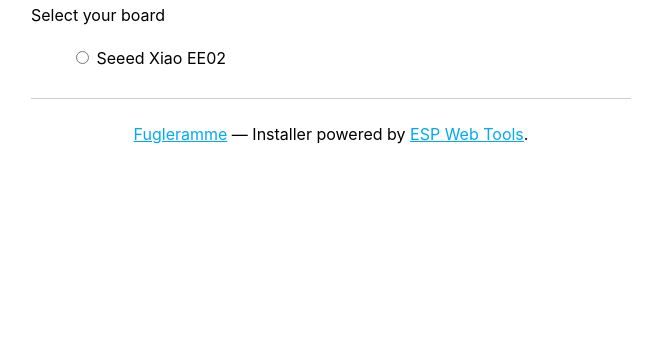
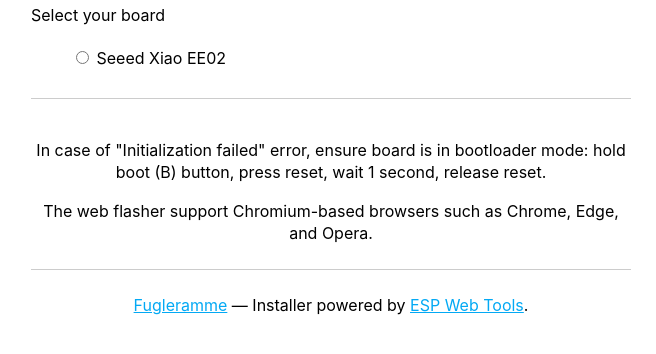
Before and after one commit to fugleramme/clients, a plain HTML site: page xiao-arduino/web/index.html in a window 1280 px wide. Shown: the part 96-450 px from the top of the page, without its empty margins (309-965 px from the left). Drawn offline with Linux system fonts and the light colour scheme.

Commit message:
Update footer with error handling and browser support info
Added instructions for handling initialization errors and browser support.

```diff
--- a/xiao-arduino/web/index.html
+++ b/xiao-arduino/web/index.html
@@ -96,6 +96,10 @@
       </p>
 
       <div class="footer">
+        <p>In case of "Initialization failed" error, ensure board is in bootloader mode: hold boot (B) button, press reset, wait 1 second, release reset.</p>
+        <p>The web flasher support Chromium-based browsers such as Chrome, Edge, and Opera.</p>
+      </div>
+      <div class="footer">
         <a href="https://github.com/arnegiacomo/fugleramme/"
           >Fugleramme</a
         > &mdash;
```
